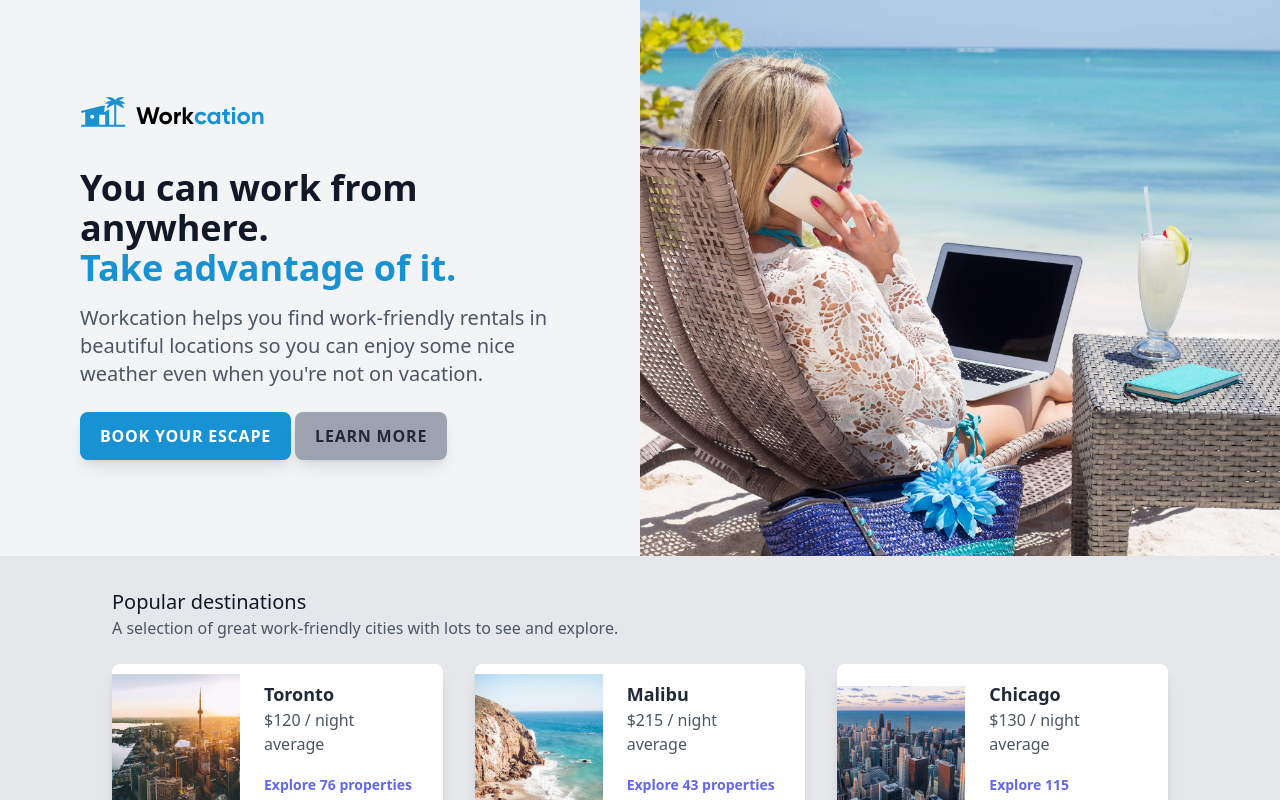
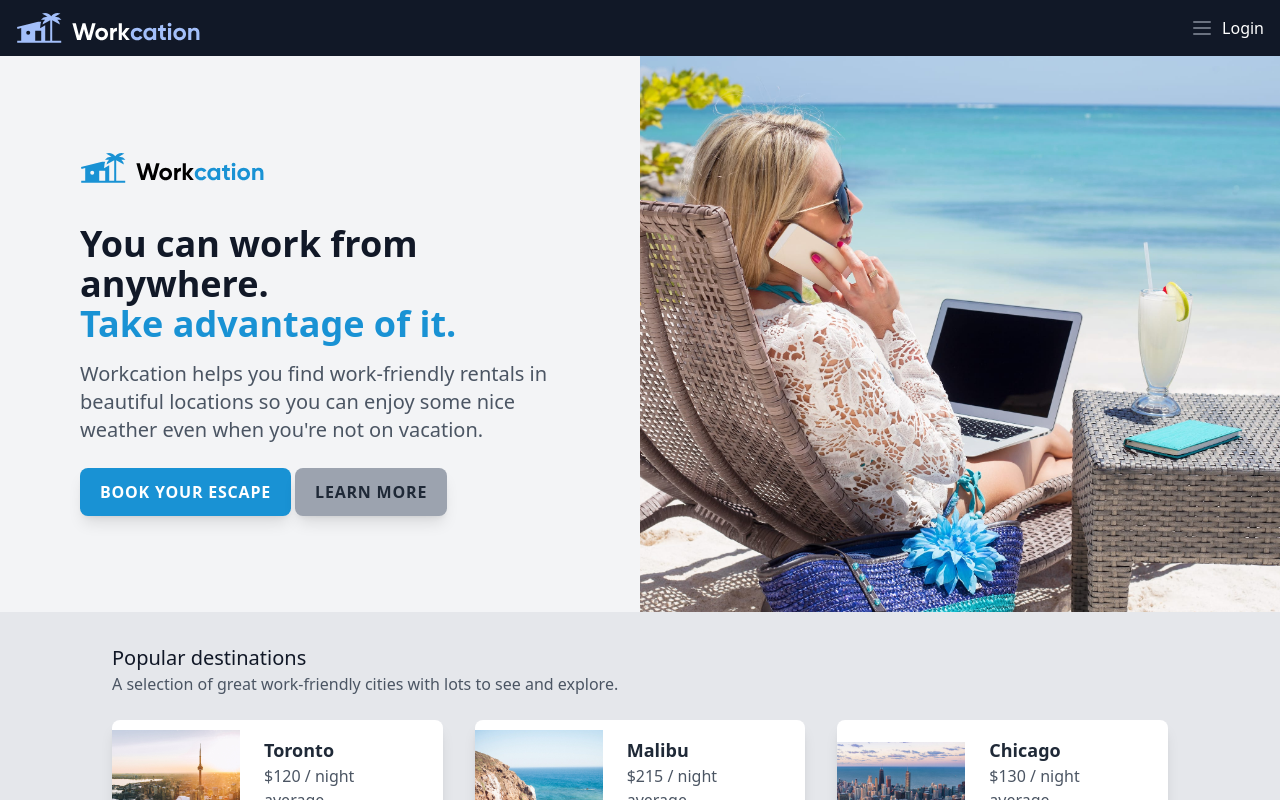
Before and after one commit to volhalink/my-tailwind-project, a Vue app: page / in a window 1280 px wide. Shown: the top 800 px of the page. Built offline with nearby package versions, Linux system fonts and the light colour scheme; the HTML template or start-up script is replaced by a standard one.

Commit message:
Add a navbar built with a flexbox

```diff
--- a/src/App.vue
+++ b/src/App.vue
@@ -1,5 +1,8 @@
 <template>
   <div id="app" class="antialiased text-gray-900">
+    <div>
+      <NavbarHeader />
+    </div>
     <div class="bg-gray-100 flex">
       <div class="px-8 py-12 max-w-md mx-auto sm:max-w-xl lg:max-w-full lg:w-1/2 lg:py-24 lg:px-12">
         <div class="xl:max-w-lg xl:ml-auto">
@@ -42,12 +45,14 @@
 <script>
 import DestinationCard from './components/DestinationCard'
 import PropertyCard from './components/PropertyCard'
+import NavbarHeader from './components/NavbarHeader'
 
 export default {
   name: 'app',
   components: {
     DestinationCard,
     PropertyCard,
+    NavbarHeader,
   },
   data() {
     return {
--- /dev/null
+++ b/src/components/NavbarHeader.vue
@@ -0,0 +1,27 @@
+<template>
+    <header class="flex items-center justify-between px-4 py-3 bg-gray-900">
+      <div>
+        <img class="h-8" src="../../public/img/logo-inverted.svg" alt="Workcation">
+      </div>
+      <div class="flex items-center">
+        <div>
+          <button type="button" class="block text-gray-500 hover:text-white focus:text-white focus:outline-none">
+            <svg class="h-6 w-6 fill-current" viewBox="0 0 24 24">
+              <path fill-rule="evenodd" d="M4 5h16a1 1 0 0 1 0 2H4a1 1 0 1 1 0-2zm0 6h16a1 1 0 0 1 0 2H4a1 1 0 0 1 0-2zm0 6h16a1 1 0 0 1 0 2H4a1 1 0 0 1 0-2z"/>
+            </svg>
+          </button>
+        </div>
+        <div class="text-white ml-2">
+          Login
+        </div>
+    </div>
+    </header>
+  </template>
+
+  <script>
+  export default {
+    data() {
+      return {}
+    },
+  }
+  </script>
```
Also changed, not shown: public/img/logo-inverted.svg (added), 1 other file (tests, documents, lock files or other folders).
